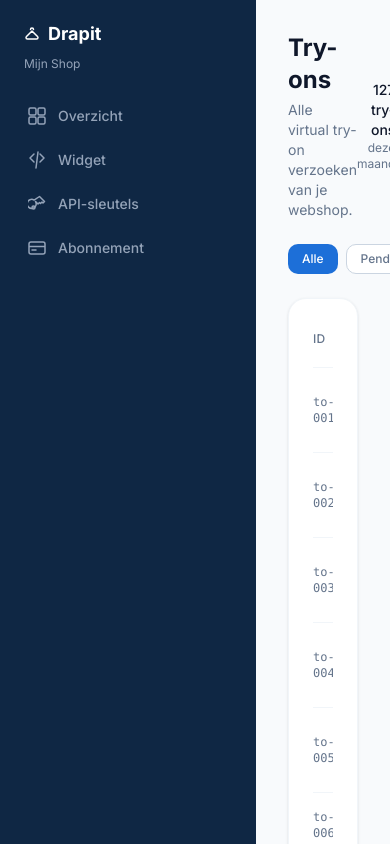
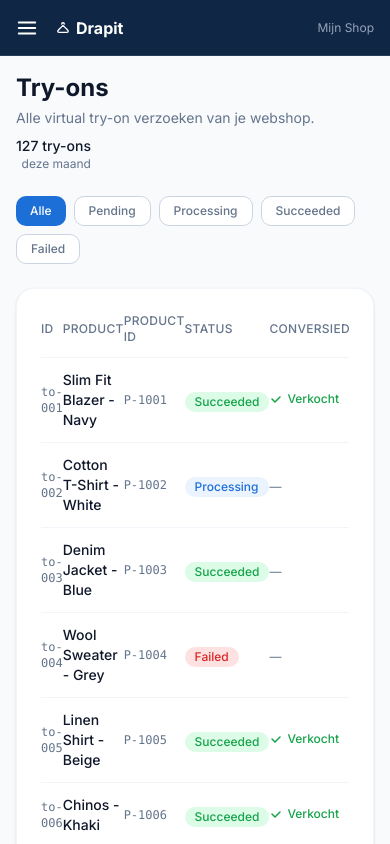
Before and after one commit to Michaeljayden/Drapit, a Next.js app: page /dashboard/tryons in a window 390 px wide. Shown: the top 844 px of the page. Built offline with nearby package versions, Linux system fonts and the light colour scheme; no server answers.

Commit message:
repsonsive update
responsive update

```diff
--- a/app/(dashboard)/dashboard/billing/page.tsx
+++ b/app/(dashboard)/dashboard/billing/page.tsx
@@ -40,7 +40,7 @@
 
             {/* Current plan card */}
             <div className={componentStyles.dashboardCard}>
-                <div className="flex items-start justify-between mb-6">
+                <div className="flex flex-wrap items-start justify-between gap-4 mb-6">
                     <div>
                         <div className="flex items-center gap-2 mb-1">
                             <h2 className={typography.h3} style={{ color: colors.gray900 }}>Huidig plan</h2>
--- a/app/(dashboard)/dashboard/page.tsx
+++ b/app/(dashboard)/dashboard/page.tsx
@@ -130,7 +130,7 @@
 
             {/* Chart */}
             <div className="bg-white rounded-2xl border border-[#F1F5F9] shadow-[0_1px_2px_rgba(15,39,68,0.06)] p-6">
-                <div className="flex items-center justify-between mb-4">
+                <div className="flex flex-wrap items-center justify-between gap-2 mb-4">
                     <div>
                         <h2 className="text-lg font-bold text-[#0F172A]">Try-ons per dag</h2>
                         <p className="text-xs text-[#64748B] mt-0.5">Laatste 30 dagen</p>
--- a/app/(dashboard)/dashboard/tryons/page.tsx
+++ b/app/(dashboard)/dashboard/tryons/page.tsx
@@ -36,7 +36,7 @@
     return (
         <div className="space-y-6">
             {/* Header */}
-            <div className="flex items-center justify-between">
+            <div className="flex flex-wrap items-center justify-between gap-2">
                 <div>
                     <h1 className={typography.h1}>Try-ons</h1>
                     <p className={`${typography.body} text-[${colors.gray500}] mt-1`}>
@@ -50,14 +50,14 @@
             </div>
 
             {/* Filters */}
-            <div className="flex gap-2">
+            <div className="flex flex-wrap gap-2">
                 {filters.map((f) => (
                     <button
                         key={f.value}
                         onClick={() => setActiveFilter(f.value)}
                         className={`px-3.5 py-1.5 rounded-lg text-xs font-medium transition-colors duration-150 ${activeFilter === f.value
-                                ? `bg-[${colors.blue}] text-white`
-                                : `bg-white text-[${colors.gray500}] border border-[${colors.gray300}] hover:bg-[${colors.gray100}]`
+                            ? `bg-[${colors.blue}] text-white`
+                            : `bg-white text-[${colors.gray500}] border border-[${colors.gray300}] hover:bg-[${colors.gray100}]`
                             }`}
                     >
                         {f.label}
--- a/app/(dashboard)/dashboard/widget/page.tsx
+++ b/app/(dashboard)/dashboard/widget/page.tsx
@@ -45,7 +45,7 @@
 
             {/* Installation snippet */}
             <div className="bg-white rounded-2xl border border-[#F1F5F9] shadow-[0_1px_2px_rgba(15,39,68,0.06)] p-6">
-                <div className="flex items-center gap-3 mb-4">
+                <div className="flex flex-wrap items-center gap-3 mb-4">
                     <div className="w-9 h-9 bg-[#EBF3FF] rounded-lg flex items-center justify-center">
                         <svg width="18" height="18" viewBox="0 0 18 18" fill="none">
                             <path d="M6 3l-4 4 4 4" stroke="#1D6FD8" strokeWidth="1.5" strokeLinecap="round" strokeLinejoin="round" />
--- a/app/(dashboard)/layout.tsx
+++ b/app/(dashboard)/layout.tsx
@@ -29,13 +29,14 @@
     }
 
     return (
-        <div className="flex min-h-screen">
+        <div className="min-h-screen">
             <Sidebar
                 shopName={shopName}
                 tryonsUsed={tryonsUsed}
                 tryonsLimit={tryonsLimit}
             />
-            <main className="flex-1 bg-[#F8FAFC] p-8 overflow-y-auto">
+            {/* Main content: offset for desktop sidebar + mobile top bar */}
+            <main className="md:ml-64 bg-[#F8FAFC] min-h-screen pt-[72px] md:pt-0 p-4 md:p-8 overflow-y-auto">
                 {children}
             </main>
         </div>
--- a/components/dashboard/ApiKeysManager.tsx
+++ b/components/dashboard/ApiKeysManager.tsx
@@ -89,7 +89,7 @@
             {/* Create new key */}
             <div className="bg-white rounded-2xl border border-[#F1F5F9] shadow-[0_1px_2px_rgba(15,39,68,0.06)] p-6">
                 <h2 className="text-base font-bold text-[#0F172A] mb-4">Nieuwe sleutel aanmaken</h2>
-                <div className="flex gap-3">
+                <div className="flex flex-col sm:flex-row gap-3">
                     <input
                         type="text"
                         value={newKeyName}
--- a/components/dashboard/Sidebar.tsx
+++ b/components/dashboard/Sidebar.tsx
@@ -1,5 +1,6 @@
 'use client';
 
+import { useState, useEffect } from 'react';
 import Link from 'next/link';
 import { usePathname, useRouter } from 'next/navigation';
 import { createBrowserClient } from '@supabase/ssr';
@@ -61,9 +62,25 @@
 export default function Sidebar({ shopName = 'Mijn Shop', tryonsUsed = 0, tryonsLimit = 500 }: SidebarProps) {
     const pathname = usePathname();
     const router = useRouter();
+    const [mobileOpen, setMobileOpen] = useState(false);
 
     const usagePercent = tryonsLimit > 0 ? Math.min((tryonsUsed / tryonsLimit) * 100, 100) : 0;
     const usageColor = usagePercent > 90 ? '#DC2626' : usagePercent > 75 ? '#D97706' : '#1D6FD8';
+
+    // Close mobile menu on route change
+    useEffect(() => {
+        setMobileOpen(false);
+    }, [pathname]);
+
+    // Prevent body scroll when mobile menu is open
+    useEffect(() => {
+        if (mobileOpen) {
+            document.body.style.overflow = 'hidden';
+        } else {
+            document.body.style.overflow = '';
+        }
+        return () => { document.body.style.overflow = ''; };
+    }, [mobileOpen]);
 
     async function handleLogout() {
         const supabase = createBrowserClient(
@@ -75,8 +92,8 @@
         router.refresh();
     }
 
-    return (
-        <aside className="bg-[#0F2744] text-white w-64 min-h-screen flex flex-col shrink-0">
+    const sidebarContent = (
+        <>
             {/* Logo */}
             <div className="p-6">
                 <Logo size="md" className="brightness-0 invert" />
@@ -135,6 +152,67 @@
                     Uitloggen
                 </button>
             </div>
-        </aside>
+        </>
+    );
+
+    return (
+        <>
+            {/* ─── Mobile top bar ─────────────────────────────────── */}
+            <div className="md:hidden fixed top-0 left-0 right-0 z-40 bg-[#0F2744] flex items-center justify-between px-4 h-14 border-b border-white/10">
+                <div className="flex items-center gap-3">
+                    <button
+                        onClick={() => setMobileOpen(true)}
+                        className="text-white p-1.5 -ml-1.5 rounded-lg hover:bg-white/10 transition-colors"
+                        aria-label="Open menu"
+                    >
+                        <svg width="22" height="22" viewBox="0 0 24 24" fill="none" stroke="currentColor" strokeWidth="2" strokeLinecap="round">
+                            <line x1="3" y1="6" x2="21" y2="6" />
+                            <line x1="3" y1="12" x2="21" y2="12" />
+                            <line x1="3" y1="18" x2="21" y2="18" />
+                        </svg>
+                    </button>
+                    <Logo size="sm" className="brightness-0 invert" />
+                </div>
+                <p className="text-xs text-[#94A3B8] truncate max-w-[140px]">{shopName}</p>
+            </div>
+
+            {/* ─── Mobile overlay ─────────────────────────────────── */}
+            {mobileOpen && (
+                <div
+                    className="md:hidden fixed inset-0 bg-black/60 backdrop-blur-sm z-50"
+                    onClick={() => setMobileOpen(false)}
+                />
+            )}
+
+            {/* ─── Mobile drawer ──────────────────────────────────── */}
+            <aside
+                className={`
+                    md:hidden fixed top-0 left-0 bottom-0 z-50 w-64
+                    bg-[#0F2744] text-white flex flex-col
+                    transition-transform duration-300 ease-in-out
+                    ${mobileOpen ? 'translate-x-0' : '-translate-x-full'}
+                `}
+            >
+                {/* Close button */}
+                <div className="absolute top-3 right-3">
+                    <button
+                        onClick={() => setMobileOpen(false)}
+                        className="text-[#94A3B8] hover:text-white p-1.5 rounded-lg hover:bg-white/10 transition-colors"
+                        aria-label="Sluit menu"
+                    >
+                        <svg width="20" height="20" viewBox="0 0 24 24" fill="none" stroke="currentColor" strokeWidth="2" strokeLinecap="round">
+                            <line x1="18" y1="6" x2="6" y2="18" />
+                            <line x1="6" y1="6" x2="18" y2="18" />
+                        </svg>
+                    </button>
+                </div>
+                {sidebarContent}
+            </aside>
+
+            {/* ─── Desktop sidebar ────────────────────────────────── */}
+            <aside className="hidden md:flex bg-[#0F2744] text-white w-64 min-h-screen flex-col shrink-0 fixed top-0 left-0 bottom-0 z-30">
+                {sidebarContent}
+            </aside>
+        </>
     );
 }
--- a/components/dashboard/WidgetConfigurator.tsx
+++ b/components/dashboard/WidgetConfigurator.tsx
@@ -120,7 +120,7 @@
             </div>
 
             {/* Preview button */}
-            <div className="border-t border-[#F1F5F9] pt-6 flex items-center justify-between">
+            <div className="border-t border-[#F1F5F9] pt-6 flex flex-wrap items-center justify-between gap-4">
                 <div className="flex items-center gap-3">
                     <span className="text-xs text-[#64748B]">Preview:</span>
                     <button
--- a/components/dashboard/analytics/AnalyticsDashboard.tsx
+++ b/components/dashboard/analytics/AnalyticsDashboard.tsx
@@ -283,7 +283,7 @@
 
             {/* ── Line Chart ─────────────────────────────────────────────── */}
             <div className={componentStyles.dashboardCard}>
-                <div className="flex items-center justify-between mb-1">
+                <div className="flex flex-wrap items-center justify-between gap-2 mb-1">
                     <div>
                         <h2 className={typography.h2} style={{ color: colors.gray900 }}>
                             Try-ons per dag
```
Also changed, not shown: app/(dashboard)/dashboard/settings/page.tsx (+5 -3 lines), 1 other file (tests, documents, lock files or other folders).
